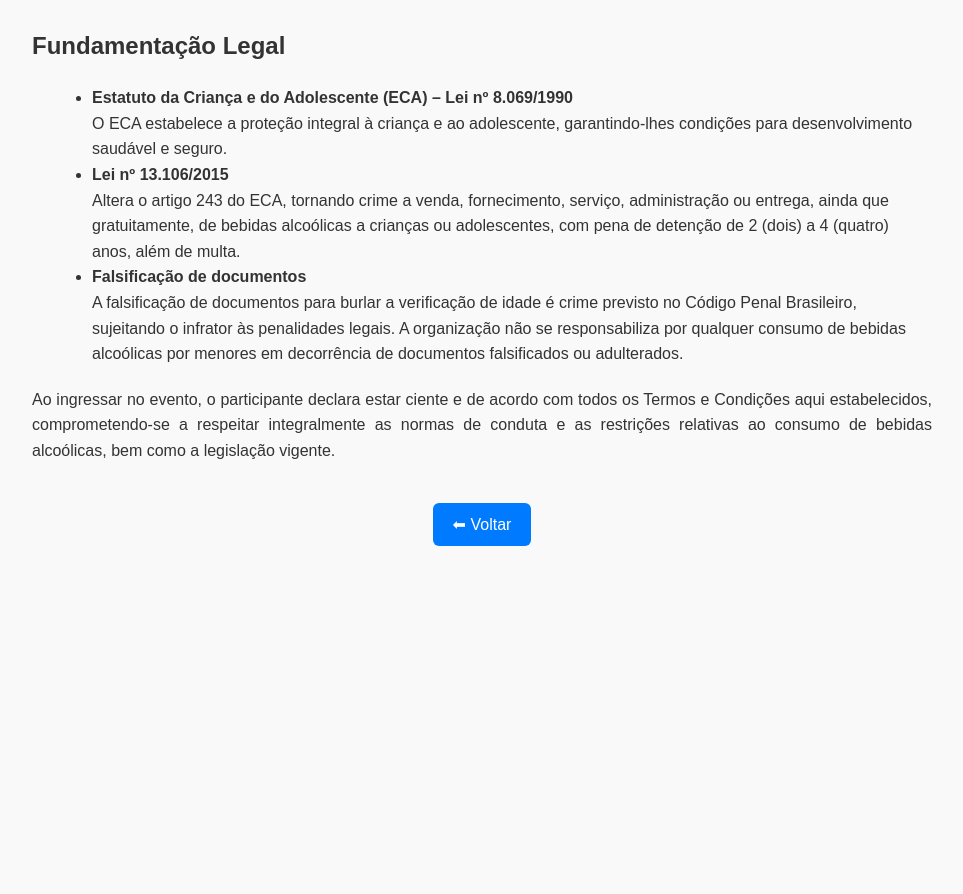
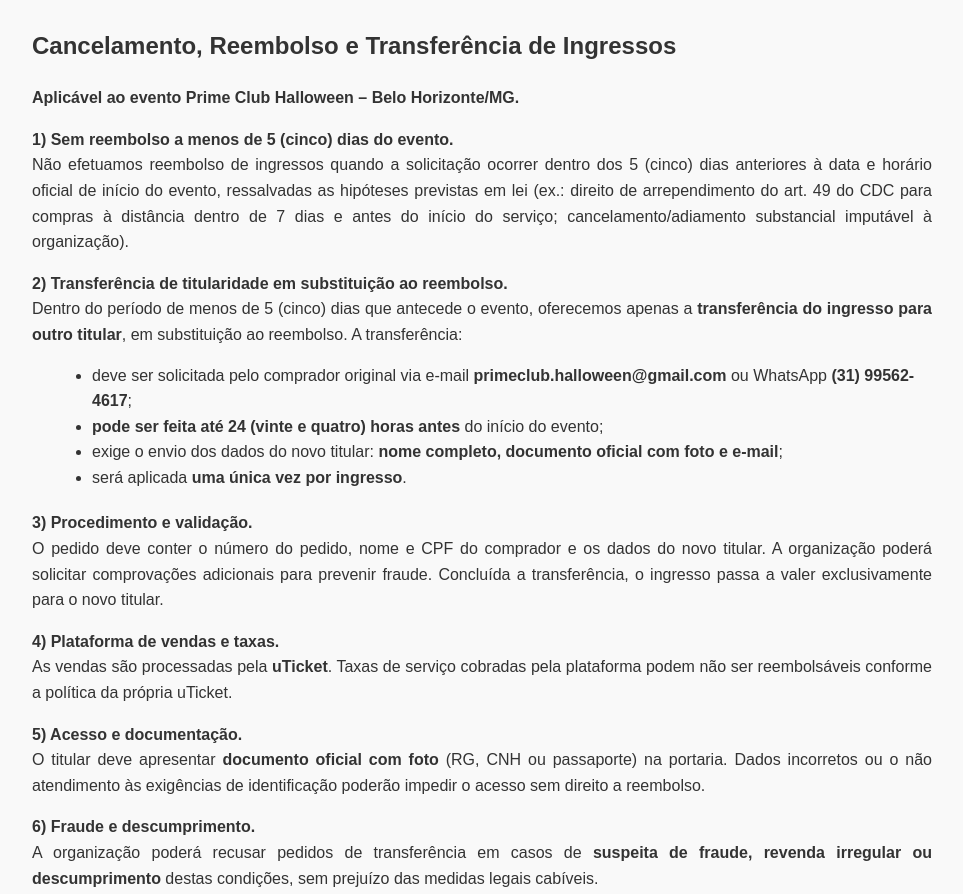
Before and after one commit to iannini25/Prime-club-termos, a plain HTML site: page primeclub-ticket/termos.html in a window 1280 px wide. Shown: the part 850-1744 px from the top of the page, without its empty margins (158-1121 px from the left). Before the commit the page ends 1456 px from the top, so only its background shows below. Drawn offline with Linux system fonts and the light colour scheme.

Commit message:
Update termos.html

```diff
--- a/primeclub-ticket/termos.html
+++ b/primeclub-ticket/termos.html
@@ -79,6 +79,45 @@
     A organização do evento reserva-se o direito de intervir e adotar todas as providências necessárias para garantir a segurança, a ordem e o cumprimento da legislação, podendo, inclusive, determinar a retirada imediata de qualquer pessoa que apresente comportamento inadequado, abusivo, agressivo ou que coloque em risco a integridade física ou moral dos demais presentes.
   </p>
 
+  <!-- NOVA SEÇÃO INSERIDA -->
+  <h2>Cancelamento, Reembolso e Transferência de Ingressos</h2>
+  <p><strong>Aplicável ao evento Prime Club Halloween – Belo Horizonte/MG.</strong></p>
+
+  <p><strong>1) Sem reembolso a menos de 5 (cinco) dias do evento.</strong><br>
+    Não efetuamos reembolso de ingressos quando a solicitação ocorrer dentro dos 5 (cinco) dias anteriores à data e horário oficial de início do evento,
+    ressalvadas as hipóteses previstas em lei (ex.: direito de arrependimento do art. 49 do CDC para compras à distância dentro de 7 dias e antes do início do serviço;
+    cancelamento/adiamento substancial imputável à organização).
+  </p>
+
+  <p><strong>2) Transferência de titularidade em substituição ao reembolso.</strong><br>
+    Dentro do período de menos de 5 (cinco) dias que antecede o evento, oferecemos apenas a <strong>transferência do ingresso para outro titular</strong>, em substituição ao reembolso. A transferência:
+  </p>
+  <ul>
+    <li>deve ser solicitada pelo comprador original via e-mail <strong>primeclub.halloween@gmail.com</strong> ou WhatsApp <strong>(31) 99562-4617</strong>;</li>
+    <li><strong>pode ser feita até 24 (vinte e quatro) horas antes</strong> do início do evento;</li>
+    <li>exige o envio dos dados do novo titular: <strong>nome completo, documento oficial com foto e e-mail</strong>;</li>
+    <li>será aplicada <strong>uma única vez por ingresso</strong>.</li>
+  </ul>
+
+  <p><strong>3) Procedimento e validação.</strong><br>
+    O pedido deve conter o número do pedido, nome e CPF do comprador e os dados do novo titular. A organização poderá solicitar comprovações adicionais para prevenir fraude.
+    Concluída a transferência, o ingresso passa a valer exclusivamente para o novo titular.
+  </p>
+
+  <p><strong>4) Plataforma de vendas e taxas.</strong><br>
+    As vendas são processadas pela <strong>uTicket</strong>. Taxas de serviço cobradas pela plataforma podem não ser reembolsáveis conforme a política da própria uTicket.
+  </p>
+
+  <p><strong>5) Acesso e documentação.</strong><br>
+    O titular deve apresentar <strong>documento oficial com foto</strong> (RG, CNH ou passaporte) na portaria. Dados incorretos ou o não atendimento às exigências de identificação
+    poderão impedir o acesso sem direito a reembolso.
+  </p>
+
+  <p><strong>6) Fraude e descumprimento.</strong><br>
+    A organização poderá recusar pedidos de transferência em casos de <strong>suspeita de fraude, revenda irregular ou descumprimento</strong> destas condições, sem prejuízo das medidas legais cabíveis.
+  </p>
+  <!-- FIM DA NOVA SEÇÃO -->
+
   <h2>Fundamentação Legal</h2>
   <ul>
     <li><strong>Estatuto da Criança e do Adolescente (ECA) – Lei nº 8.069/1990</strong><br>
```
